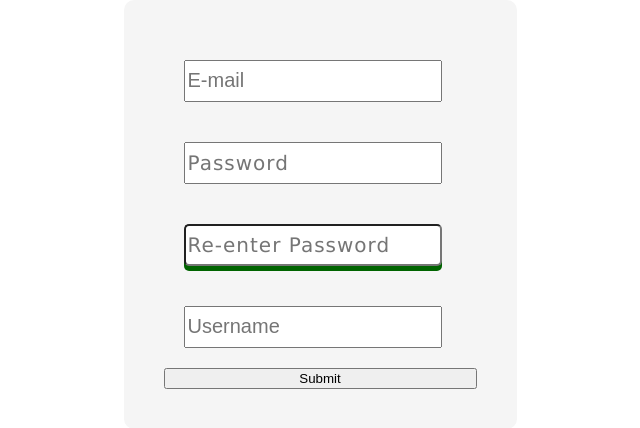
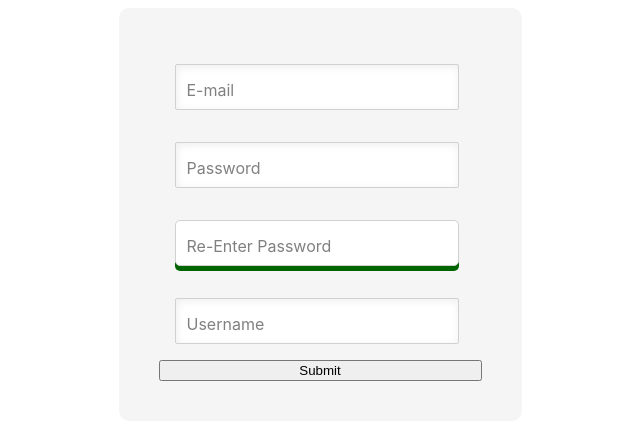
Before and after one commit to dabyzness/new-life-plus-frontend, a React (Create React App) app: page / in a window 1280 px wide. Shown: the part 186-614 px from the top of the page, without its empty margins (320-960 px from the left). Built offline with nearby package versions, Linux system fonts and the light colour scheme; no server answers.

Commit message:
improve styling on inputs and labels

```diff
--- a/src/App.css
+++ b/src/App.css
@@ -6,22 +6,57 @@ body {
   align-items: center;
 }
 
-.inputLabelVisible {
+/* .inputLabelVisible {
   opacity: 1;
 }
 
 input:focus + .inputLabelVisible {
   font-weight: bold;
-}
+} */
 
 .inputLabelInvisible {
   opacity: 0;
   color: red;
 }
 input + label {
-  transform: translate(24px, -82px);
+  transform: translate(28px, -46px);
+  color: grey;
+  transition: 0.2s ease-in-out;
+  pointer-events: none;
+}
+
+input:focus + label {
+  transform: translate(28px, -74px);
+  color: black;
+  font-weight: bold;
+}
+
+input:focus + label:after {
+  content: "*";
+}
+
+input {
+  outline: none;
+  outline-color: black;
+  border: 1px solid #d1d1d1;
+  border-radius: 2px;
+  padding: 4px 12px;
+  box-shadow: inset 1px 2px 8px rgba(0, 0, 0, 0.07);
+}
+
+input:hover {
+  box-shadow: inset 1px 2px 8px rgba(0, 0, 0, 0.02);
 }
 
 input:focus {
-  outline: 1px solid black;
+  color: #4b515d;
+  border: 1px solid #b8b6b6;
+  box-shadow: inset 1px 2px 4px rgba(0, 0, 0, 0.01),
+    0px 0px 8px rgba(0, 0, 0, 0.2);
 }
+
+.notEmpty {
+  transform: translate(28px, -78px);
+  color: black;
+  transition: 0.1s ease-in-out;
+}
--- a/src/components/EmailInput/EmailInput.tsx
+++ b/src/components/EmailInput/EmailInput.tsx
@@ -30,16 +30,13 @@ function EmailInput(props: EmailInputProps) {
         type="email"
         name="email"
         autoComplete="off"
-        placeholder="E-mail"
+        // placeholder="E-mail"
         value={email}
         onChange={handleChange}
         onKeyUp={handleValidation}
         required
       />
-      <label
-        htmlFor="email"
-        className={email ? "inputLabelVisible" : "inputLabelInvisible"}
-      >
+      <label htmlFor="email" className={`${email ? "notEmpty" : ""}`}>
         E-mail
       </label>
       {/* <p style={{ display: emailError ? "block" : "none" }}>Email is invalid</p> */}
--- a/src/components/PasswordAndConfirmPasswordValidation/ConfirmPasswordInput.tsx
+++ b/src/components/PasswordAndConfirmPasswordValidation/ConfirmPasswordInput.tsx
@@ -19,16 +19,14 @@ function ConfirmPasswordInput(props: ConfirmPasswordInputProps) {
         type="password"
         name="confirmPassword"
         autoComplete="off"
-        placeholder="Re-enter Password"
+        // placeholder="Re-enter Password"
         value={props.passwordValue}
         onChange={props.handleChange}
         onKeyUp={props.handleValidation}
         required
       />
       <label
-        className={
-          props.passwordValue ? "inputLabelVisible" : "inputLabelInvisible"
-        }
+        className={`${props.passwordValue ? "notEmpty" : ""}`}
         htmlFor="confirmPassword"
       >
         Re-Enter Password
--- a/src/components/PasswordAndConfirmPasswordValidation/PasswordInput.module.css
+++ b/src/components/PasswordAndConfirmPasswordValidation/PasswordInput.module.css
@@ -1,4 +1,4 @@
-.passwordInput:focus + .validationPromptContainer {
+.passwordInput:focus ~ .validationPromptContainer {
   height: 125px;
 }
 
@@ -6,7 +6,7 @@
   height: 0;
   list-style: none;
   overflow-y: hidden;
-  transition: 0.5s ease-in-out;
+  transition: 0.25s ease-in-out;
   margin: 0;
 }
 
--- a/src/components/PasswordAndConfirmPasswordValidation/PasswordInput.tsx
+++ b/src/components/PasswordAndConfirmPasswordValidation/PasswordInput.tsx
@@ -28,16 +28,14 @@ function PasswordInput(props: PasswordInputProps) {
         type="password"
         name="password"
         autoComplete="off"
-        placeholder="Password"
+        // placeholder="Password"
         value={props.passwordValue}
         onChange={props.handleChange}
         onKeyUp={props.handleValidation}
         required
       />
       <label
-        className={
-          props.passwordValue ? "inputLabelVisible" : "inputLabelInvisible"
-        }
+        className={`${props.passwordValue ? "notEmpty" : ""}`}
         htmlFor="password"
       >
         Password
--- a/src/components/RegistrationForm/RegistrationForm.module.css
+++ b/src/components/RegistrationForm/RegistrationForm.module.css
@@ -14,7 +14,7 @@
 }
 
 input {
-  margin: 20px;
+  margin: 16px;
   width: 80%;
   height: 36px;
   font-family: Arial, Helvetica, sans-serif;
@@ -33,7 +33,3 @@ label {
   left: 0;
   transform: translateX(24px);
 }
-
-input:focus {
-  border: none;
-}
--- a/src/components/UsernameInput/UsernameInput.tsx
+++ b/src/components/UsernameInput/UsernameInput.tsx
@@ -30,16 +30,13 @@ function UsernameInput(props: UsernameInputProps) {
         type="text"
         autoComplete="off"
         name="username"
-        placeholder="Username"
+        // placeholder="Username"
         value={username}
         onChange={handleChange}
         onKeyUp={handleValidation}
         required
       />
-      <label
-        className={username ? "inputLabelVisible" : "inputLabelInvisible"}
-        htmlFor="username"
-      >
+      <label className={`${username ? "notEmpty" : ""}`} htmlFor="username">
         Username
       </label>
       {/* <p style={{ display: usernameError ? "block" : "none" }}>
```
